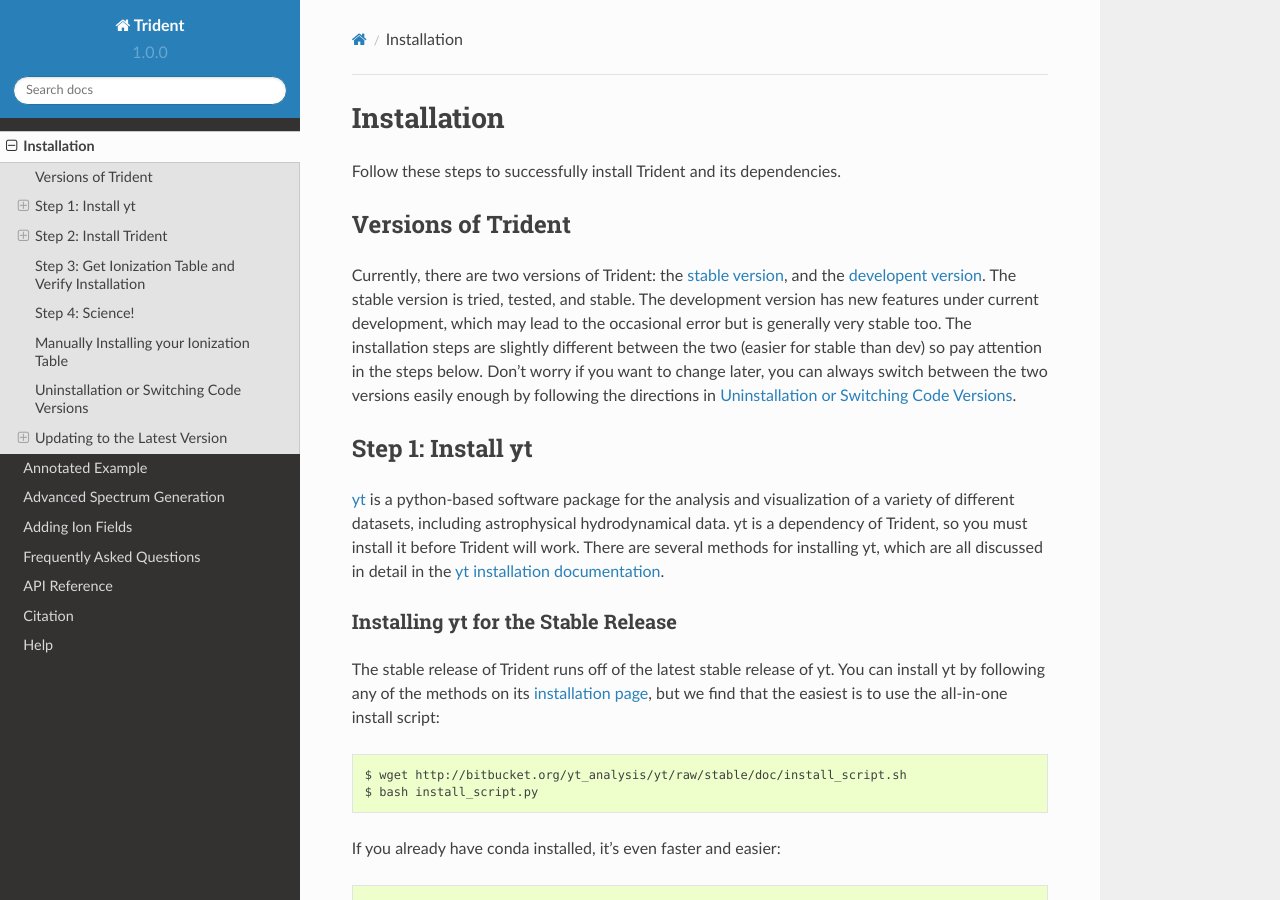
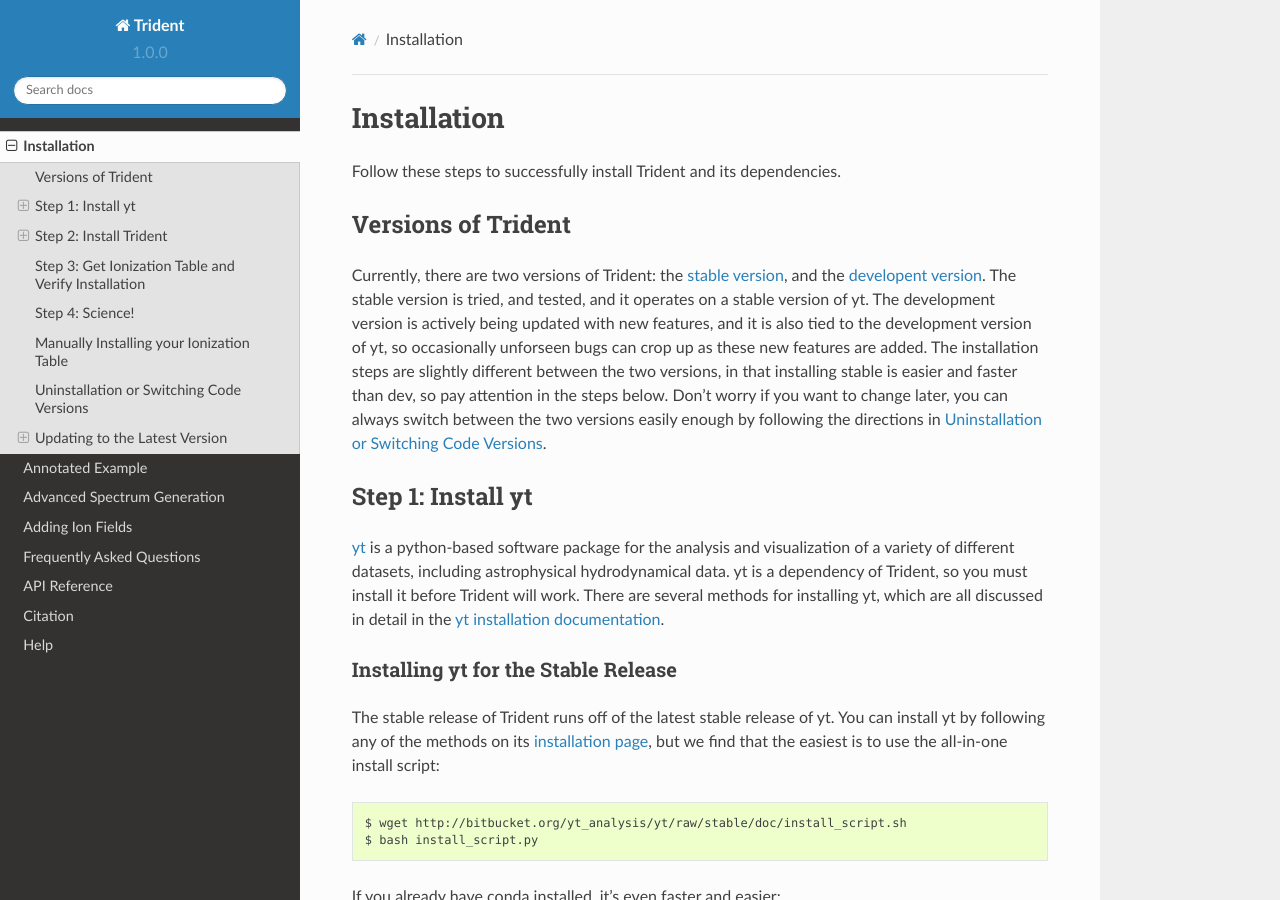
Before and after one commit to trident-project/trident, a Sphinx documentation site: the page built from doc/source/installation.rst, in a window 1280 px wide and 900 px high. Built offline with Sphinx 7.4.7 and the Read the Docs theme 2.0.0, drawn with Linux system fonts in a browser that asks for light colours; formulas are drawn with MathJax 3.

Commit message:
Updating install docs.

```diff
--- a/doc/source/installation.rst
+++ b/doc/source/installation.rst
@@ -13,10 +13,13 @@ Versions of Trident
 Currently, there are two versions of Trident: the `stable version
 <http://trident.readthedocs.io/en/stable>`_, and the `developent version
 <http://trident.readthedocs.io/en/latest>`_.  The stable version is tried,
-tested, and stable.  The development version has new features under
-current development, which may lead to the occasional error but is generally
-very stable too.  The installation steps are slightly different between the two
-(easier for stable than dev) so pay attention in the steps below.
+and tested, and it operates on a stable version of yt.  The development
+version is actively being updated with new features, and it is also tied to
+the development version of yt, so occasionally unforseen bugs can crop
+up as these new features are added.
+The installation steps are slightly different between the two versions,
+in that installing stable is easier and faster than dev, so pay attention in
+the steps below.
 Don't worry if you want to change later, you can always
 switch between the two versions easily enough by following the directions
 in :ref:`uninstallation`.
```
